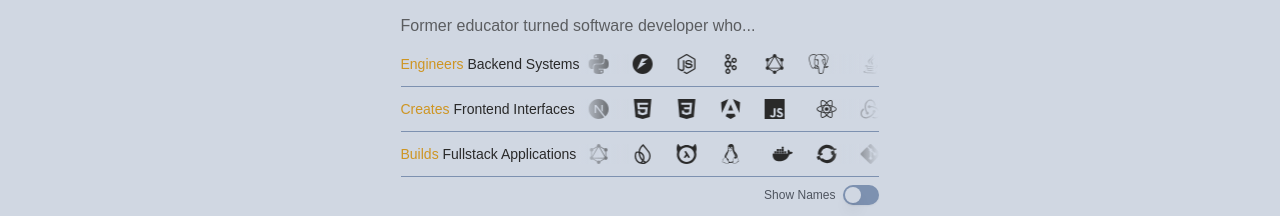
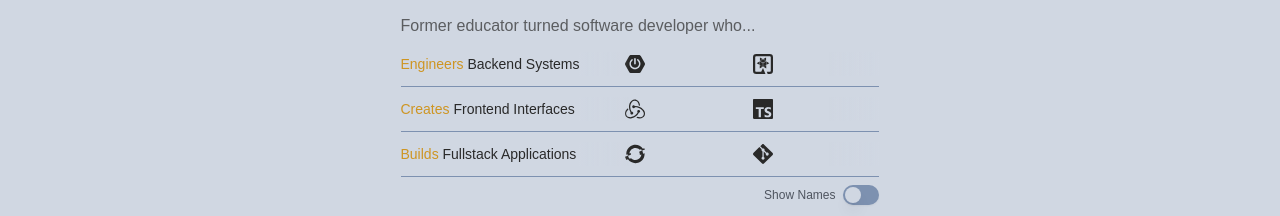
Before and after one commit to JoelBiere/portfolio, a Next.js app: page / in a window 1280 px wide. Shown: the part 501-717 px from the top of the page. Built offline with nearby package versions, Linux system fonts and the light colour scheme.

Commit message:
technologies are being displayed and can now switch to names- and maintain their position!

```diff
--- /dev/null
+++ b/src/components/TechIcon.tsx
@@ -0,0 +1,47 @@
+import React, { useEffect, useState } from 'react';
+
+const TechIcon = ({ path, name, showNames }: {path: string, name: string, showNames:boolean}) => {
+    const [svgContent, setSvgContent] = useState('');
+
+    useEffect(() => {
+        fetch(path)
+            .then(response => response.text())
+            .then(svg => {
+                const cleanedSvg = svg.replace(/fill="[^"]*"/g, '');
+                setSvgContent(cleanedSvg);
+            });
+    }, [path]);
+
+    return (
+        // Fixed width container that's wide enough for the longest text
+        <div className="w-32 shrink-0 h-6 relative flex items-center justify-center">
+            {/* Icon container - centered */}
+            <div
+                className={`
+                    absolute inset-0 flex items-center justify-center
+                    transition-opacity duration-300 ease-in-out
+                    ${showNames ? 'opacity-0' : 'opacity-100'}
+                `}
+            >
+                <div
+                    className="w-5 h-5 [&>svg]:w-full [&>svg]:h-full [&>svg]:fill-foreground"
+                    title={name}
+                    dangerouslySetInnerHTML={{ __html: svgContent }}
+                />
+            </div>
+            {/* Text container - also centered */}
+            <div
+                className={`
+                    absolute inset-0 flex items-center justify-center
+                    transition-opacity duration-300 ease-in-out
+                    ${showNames ? 'opacity-100' : 'opacity-0'}
+                    whitespace-nowrap px-2 text-sm font-medium text-foreground
+                `}
+            >
+                {name}
+            </div>
+        </div>
+    );
+};
+
+export default TechIcon;
--- a/src/components/TechMarquee.tsx
+++ b/src/components/TechMarquee.tsx
@@ -1,51 +1,24 @@
-"use client"
-import React, { useEffect, useState } from 'react';
+import React, { memo } from 'react';
 import Marquee from 'react-fast-marquee';
-import {TechItem} from "@/components/DeveloperRoles";
+import { TechItem } from "@/components/DeveloperRoles";
+import TechIcon from "@/components/TechIcon";
 
-const TechIcon = ({ path, name, showNames }: {path: string, name: string, showNames:boolean}) => {
-    const [svgContent, setSvgContent] = useState('');
-
-    useEffect(() => {
-        if (!showNames) {
-            fetch(path)
-                .then(response => response.text())
-                .then(svg => {
-                    const cleanedSvg = svg.replace(/fill="[^"]*"/g, '');
-                    setSvgContent(cleanedSvg);
-                });
-        }
-    }, [path, showNames]);
-
-    if (showNames) {
-        return (
-            <div className="px-2 py-1 text-sm font-medium text-foreground">
-                {name}
-            </div>
-        );
-    }
-
-    return (
-        <div
-            className="w-5 h-5 [&>svg]:w-full [&>svg]:h-full [&>svg]:fill-foreground"
-            title={name}
-            dangerouslySetInnerHTML={{ __html: svgContent }}
-        />
-    );
-};
-
-const TechMarquee = ({ technologies, showNames }: {technologies: TechItem[], showNames:boolean}) => {
-
-    return (
-            <div className="w-[300px]">
+const MarqueeWrapper = memo(({ children }: { children: React.ReactNode }) => (
     <Marquee
         gradient
         gradientColor="hsl(var(--background))"
-                    speed={30}
+        speed={25}
         pauseOnHover
         gradientWidth={50}
     >
-                    <div className="flex gap-6 mx-4">
+        {children}
+    </Marquee>
+));
+MarqueeWrapper.displayName = 'MarqueeWrapper';
+
+const TechMarquee = ({ technologies, showNames }: {technologies: TechItem[], showNames:boolean}) => {
+    const content = (
+        <div className="flex items-center mx-4">
             {technologies.map((tech, index) => (
                 <TechIcon
                     key={`${tech.name}-${index}`}
@@ -55,9 +28,14 @@ const TechMarquee = ({ technologies, showNames }: {technologies: TechItem[], sho
                 />
             ))}
         </div>
-                </Marquee>
+    );
+
+    return (
+        <div className="w-[300px]">
+            <MarqueeWrapper>
+                {content}
+            </MarqueeWrapper>
         </div>
-
     );
 };
 
```
Lines whose indentation alone changed are shown as unchanged.
